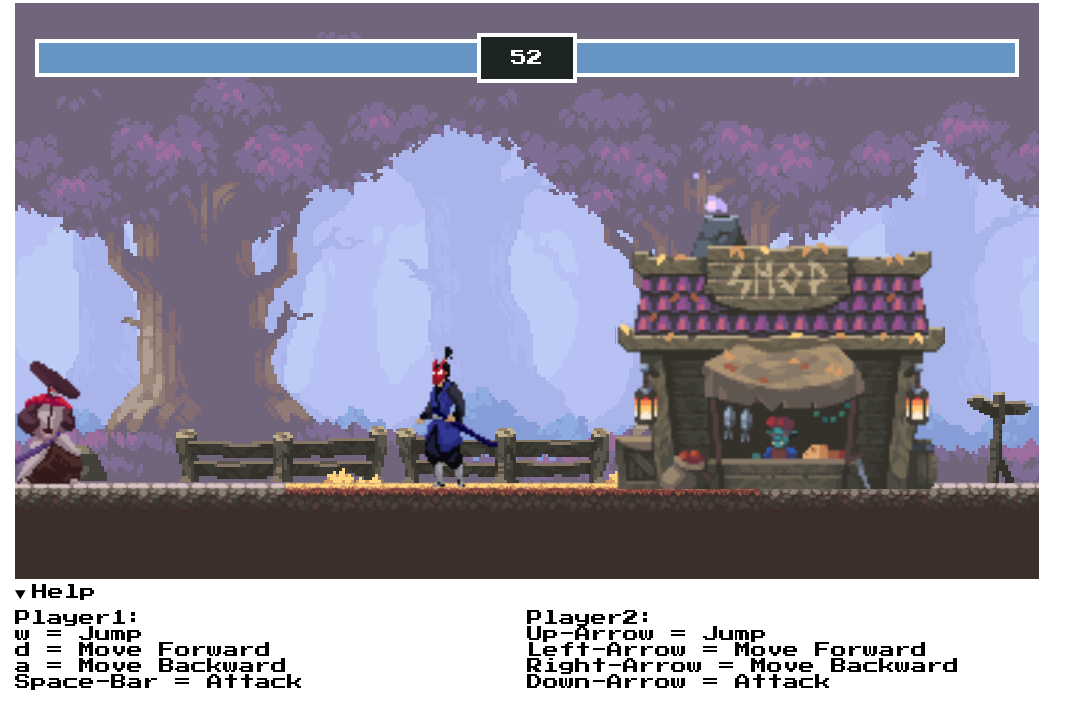
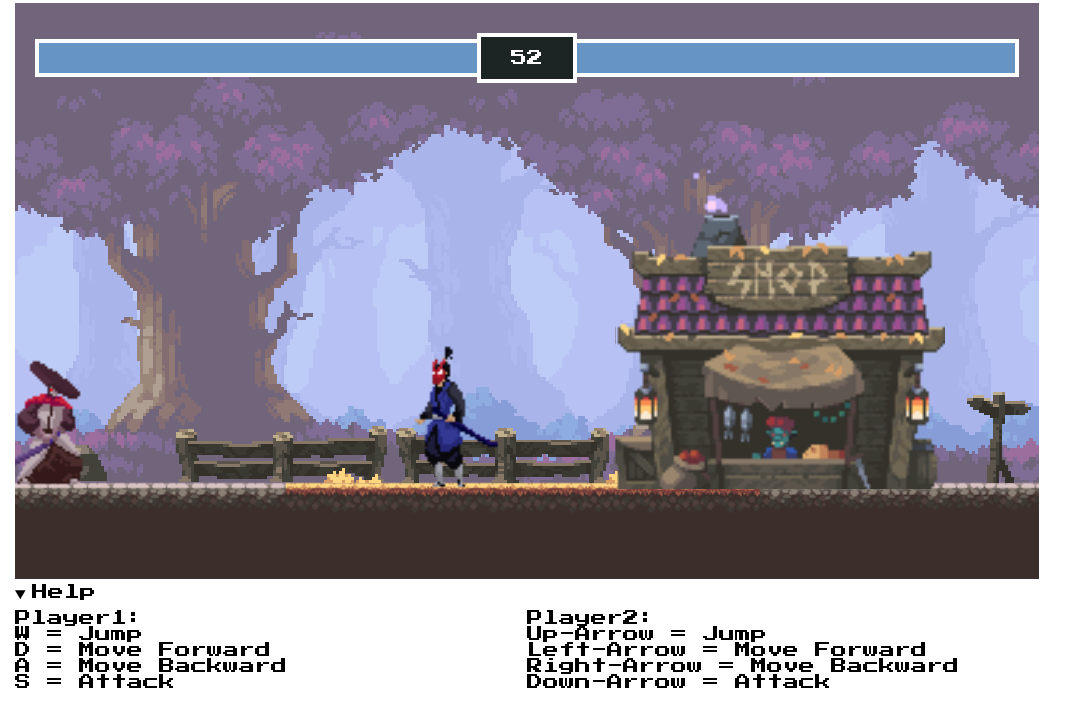
Before and after one commit to sudama011/Fighting-Game, a plain HTML site: page index.html in a window 1280 px wide. Both pictures are taken after a click on the heading "Help". Shown: the whole page, without its empty margins (0-1087 px from the left). Drawn offline with nearby package versions, Linux system fonts and the light colour scheme.

Commit message:
bug fixe

```diff
--- a/index.html
+++ b/index.html
@@ -43,10 +43,10 @@
         <div id="help">
             <div style="width: 100%;">
                 <div>Player1:</div>
-                <div>w = Jump</div>
-                <div>d = Move Forward</div>
-                <div>a = Move Backward</div>
-                <div>Space-Bar = Attack</div>
+                <div>W = Jump</div>
+                <div>D = Move Forward</div>
+                <div>A = Move Backward</div>
+                <div>S = Attack</div>
 
             </div>
 
--- a/index.js
+++ b/index.js
@@ -252,7 +252,7 @@ window.addEventListener('keydown', (event) => {
             case 'w':
                 player.velocity.y = -20
                 break
-            case ' ':
+            case 's':
                 player.attack()
                 break
         }
--- a/js/classes.js
+++ b/js/classes.js
@@ -124,7 +124,7 @@ class Fighter extends Sprite {
 
     takeHit() {
 
-        this.health -= 20
+        this.health -= 10
         if (this.health <= 0) {
             this.switchSprites('death')
         }
--- a/js/utils.js
+++ b/js/utils.js
@@ -59,6 +59,7 @@ function showBody() {
 
     if (document.getElementsByTagName('body')[0].style.overflow == 'visible') {
         document.getElementsByTagName('body')[0].style.overflow = 'hidden'
+        document.documentElement.scrollTop = 0;
     }
     else {
         document.getElementsByTagName('body')[0].style.overflow = 'visible'
```
